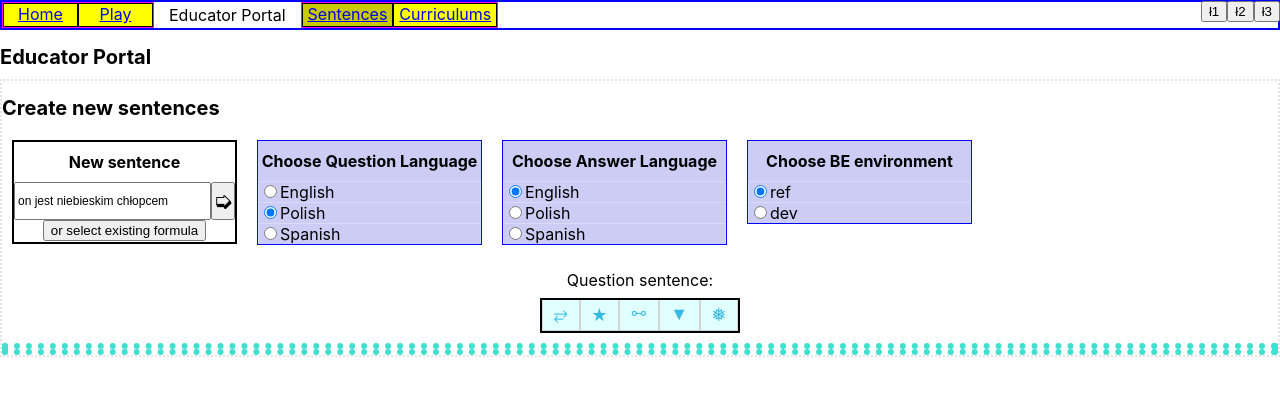
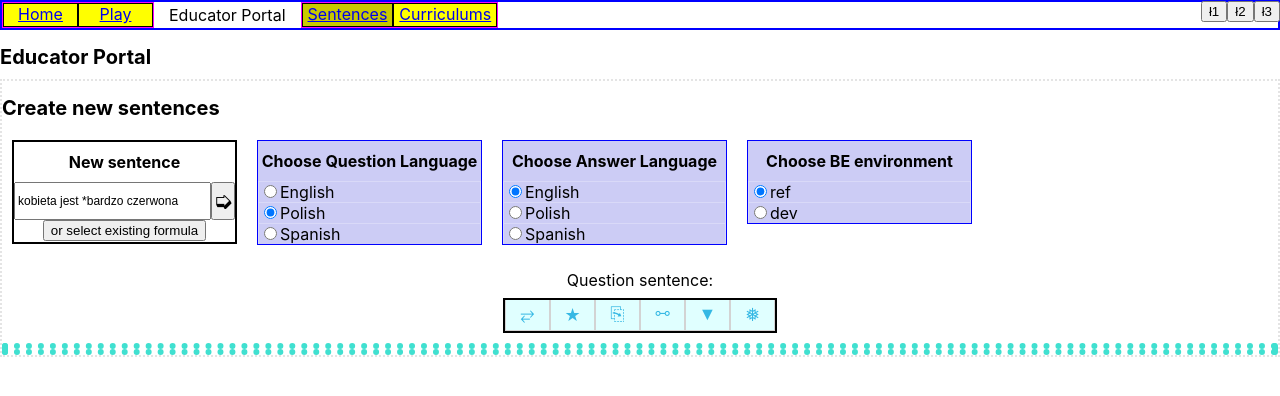
Before and after one commit to chicorycolumn/SentenceCreation-FE, a React (Create React App) app: page /educator/create in a window 1280 px wide. Shown: the top 396 px of the page. Built offline with nearby package versions, Linux system fonts and the light colour scheme.

Commit message:
Add initial Save Formula button.

```diff
--- a/src/Create/ChunkCardHolder.jsx
+++ b/src/Create/ChunkCardHolder.jsx
@@ -186,7 +186,7 @@ const ChunkCardHolder = (props) => {
         <div className={styles.buttonSubholder}>
           <button
             alt="Alternate arrows icon"
-            className={`${gstyles.cardButton1} ${gstyles.tooltipHolderDelayed}`}
+            className={`${gstyles.cardButton1} ${gstyles.cardButtonWidthMedium} ${gstyles.tooltipHolderDelayed}`}
             onClick={(e) => {
               e.target.blur();
               if (uiUtils.checkForStChsWithNoLObjs(props.formula)) {
@@ -200,7 +200,7 @@ const ChunkCardHolder = (props) => {
           </button>
           <button
             alt="Star icon"
-            className={`${gstyles.cardButton1} ${gstyles.tooltipHolderDelayed}`}
+            className={`${gstyles.cardButton1} ${gstyles.cardButtonWidthMedium} ${gstyles.tooltipHolderDelayed}`}
             onClick={(e) => {
               e.target.blur();
 
@@ -208,10 +208,7 @@ const ChunkCardHolder = (props) => {
                 return;
               }
 
-              let formulaToSend = {
-                sentenceStructure: props.formula.map((el) => el.structureChunk),
-                orders: props.chunkOrders,
-              };
+              let formulaToSend = putUtils.getFormulaToSend(props);
 
               putUtils.fetchSentence(lang1, formulaToSend).then(
                 (data) => {
@@ -245,8 +242,54 @@ const ChunkCardHolder = (props) => {
             <Tooltip text="Query sentence" />
           </button>
           <button
+            alt="Save icon"
+            className={`${gstyles.cardButton1} ${gstyles.cardButtonWidthMedium} ${gstyles.tooltipHolderDelayed}`}
+            onClick={(e) => {
+              e.target.blur();
+
+              if (uiUtils.validateFormulaToSend(props.formula)) {
+                return;
+              }
+
+              let formulaToSend = putUtils.getFormulaToSend(props);
+
+              putUtils.fetchSentence(lang1, formulaToSend).then(
+                (data) => {
+                  let { payload, messages } = data;
+
+                  if (messages) {
+                    alert(
+                      Object.keys(messages).map((key) => {
+                        let val = messages[key];
+                        return `${key}:       ${val}`;
+                      })
+                    );
+                    return;
+                  }
+
+                  if (payload.length) {
+                    alert(
+                      "Okay, I queried sentences for your formula, and we do get sentences created. So now let's save your formula. I'm console logging your formula now. Next we need to send this to BE and save it."
+                    );
+                    console.log("Let's save this formula:", formulaToSend);
+                  } else {
+                    alert(
+                      "Sorry, no sentences were created for your formula when I queried it just now, so I will not save your formula on BE."
+                    );
+                  }
+                },
+                (e) => {
+                  console.log("ERROR 3051:", e);
+                }
+              );
+            }}
+          >
+            &#9112;
+            <Tooltip text="Save formula" />
+          </button>
+          <button
             alt="Connection icon"
-            className={`${gstyles.cardButton1} ${gstyles.cardButton1_inactive} ${gstyles.tooltipHolderDelayed}`}
+            className={`${gstyles.cardButton1} ${gstyles.cardButtonWidthMedium} ${gstyles.cardButton_inactive} ${gstyles.tooltipHolderDelayed}`}
             onMouseEnter={(e) => {
               e.target.blur();
               if (linesAreDrawn) {
@@ -281,7 +324,7 @@ const ChunkCardHolder = (props) => {
           </button>
           <button
             alt="Triangle icon"
-            className={`${gstyles.cardButton1} ${gstyles.tooltipHolderDelayed}`}
+            className={`${gstyles.cardButton1} ${gstyles.cardButtonWidthMedium} ${gstyles.tooltipHolderDelayed}`}
             onMouseEnter={() => {
               console.log("showAllTraitBoxes", showAllTraitBoxes);
             }}
@@ -318,13 +361,9 @@ const ChunkCardHolder = (props) => {
           </button>
           <button
             alt="Snowflake icon"
-            className={`${gstyles.cardButton1} ${gstyles.tooltipHolderDelayed}`}
+            className={`${gstyles.cardButton1} ${gstyles.cardButtonWidthMedium} ${gstyles.tooltipHolderDelayed}`}
             onClick={(e) => {
               e.target.blur();
-
-              if (uiUtils.checkForStChsWithNoLObjs(props.formula)) {
-                return;
-              }
 
               let formulaToSend = {
                 sentenceStructure: props.formula.map((el) => el.structureChunk),
--- a/src/Create/FormulaForm.jsx
+++ b/src/Create/FormulaForm.jsx
@@ -9,8 +9,8 @@ import Tooltip from "../Cogs/Tooltip.jsx";
 const FormulaForm = (props) => {
   const [formulaInput, setFormulaInput] = useState(
     // "on jest cebula on jest cebula"
-    // "kobieta jest *bardzo czerwona"
-    "on jest niebieskim chłopcem"
+    "kobieta jest *bardzo czerwona"
+    // "on jest niebieskim chłopcem"
   );
 
   const cardIt = (lang, input) => {
--- a/src/css/ChunkCardHolder.module.css
+++ b/src/css/ChunkCardHolder.module.css
@@ -33,7 +33,6 @@
   display: flex;
   flex-direction: row;
   justify-content: center;
-  width: 200px;
   height: 35px;
 }
 
--- a/src/css/Global.module.css
+++ b/src/css/Global.module.css
@@ -388,6 +388,10 @@
   font-size: 18px;
 }
 
+.cardButtonWidthMedium {
+  width: 45px;
+}
+
 .cardButton1:hover {
   color: darkblue;
 }
@@ -397,7 +401,7 @@
   color: lightcyan;
 }
 
-.cardButton1_inactive:active {
+.cardButton_inactive:active {
   color: darkblue !important;
   background-color: lightcyan !important;
 }
--- a/src/utils/putUtils.js
+++ b/src/utils/putUtils.js
@@ -3,6 +3,14 @@ import { backendifyFormula } from "./getUtils.js";
 const uUtils = require("../utils/universalUtils.js");
 const baseUrl = "http://localhost:9090/api";
 // const token = localStorage.getItem("currentUserToken");
+
+export const getFormulaToSend = (props) => {
+  return {
+    sentenceFormulaId: props.chosenFormulaID,
+    sentenceStructure: props.formula.map((el) => el.structureChunk),
+    orders: props.chunkOrders,
+  };
+};
 
 export const fetchFormulaIds = (lang1, lang2, env) => {
   return axios
```
